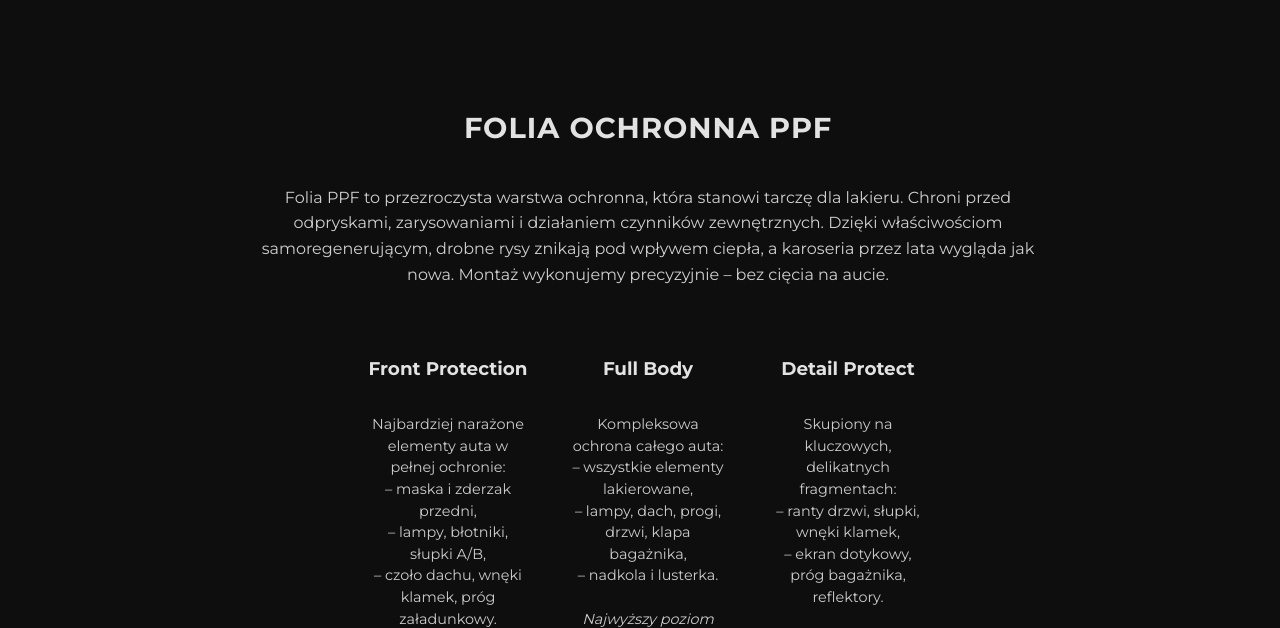
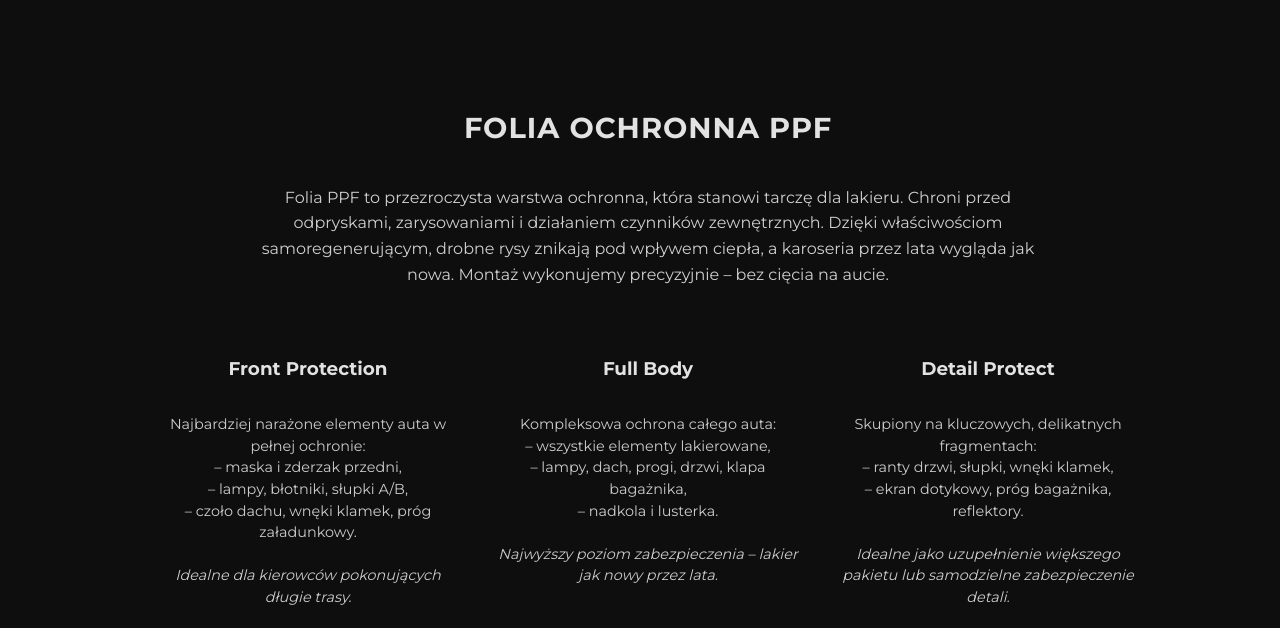
Before and after one commit to LtPECUS/WrapPointTest2, a plain HTML site: page folia-ppf.html in a window 1280 px wide. Shown: the part 170-798 px from the top of the page. Drawn offline with Linux system fonts and the light colour scheme.

Commit message:
folia-ppf.html

```diff
--- a/folia-ppf.html
+++ b/folia-ppf.html
@@ -7,7 +7,6 @@
   <link rel="stylesheet" href="styles.css">
   <link href="https://fonts.googleapis.com/css2?family=Montserrat:wght@400;600;700&display=swap" rel="stylesheet">
   <style>
-    /* Dodatkowy styl tylko dla tej podstrony */
   .ppf-image-section {
     display: flex;
     justify-content: center;
@@ -25,6 +24,31 @@
     user-select: none;
     -webkit-user-drag: none;
   }
+
+  /* 🔹 DODANE – tylko dla tej strony: naprawa ucinania tekstu */
+  .services-grid {
+    flex-wrap: wrap;
+    justify-content: center;
+    overflow: visible;
+    max-width: 100%;
+  }
+
+  .service-item {
+    width: 100%;
+    max-width: 300px;
+    text-align: center;
+    flex: 1 1 250px;
+    word-wrap: break-word;
+    overflow: visible;
+  }
+
+  .service-item p {
+    white-space: normal;
+    overflow: visible;
+    text-overflow: clip;
+    word-break: break-word;
+  }
+
   @media (max-width: 768px) {
     .ppf-image-section {
       padding: 40px 5%;
@@ -34,6 +58,7 @@
     }
   }
 </style>
+
 </head>
 <body>
 
```
Lines whose indentation alone changed are shown as unchanged.
